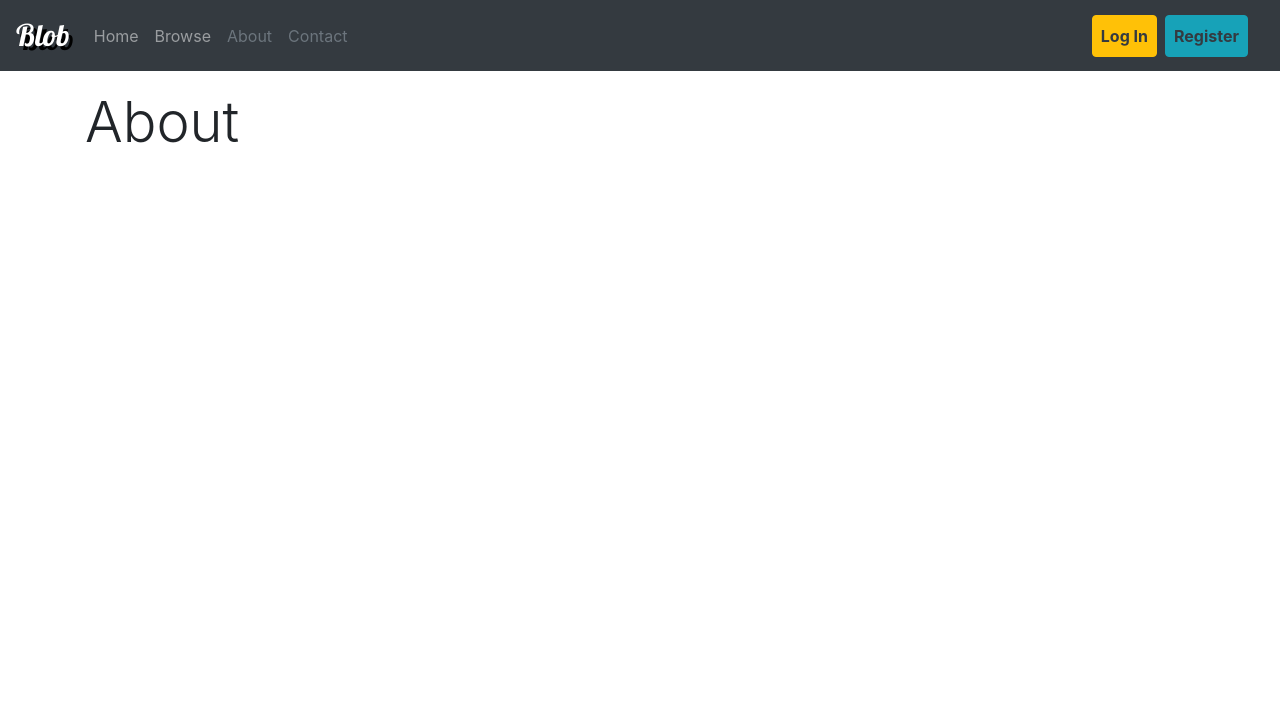
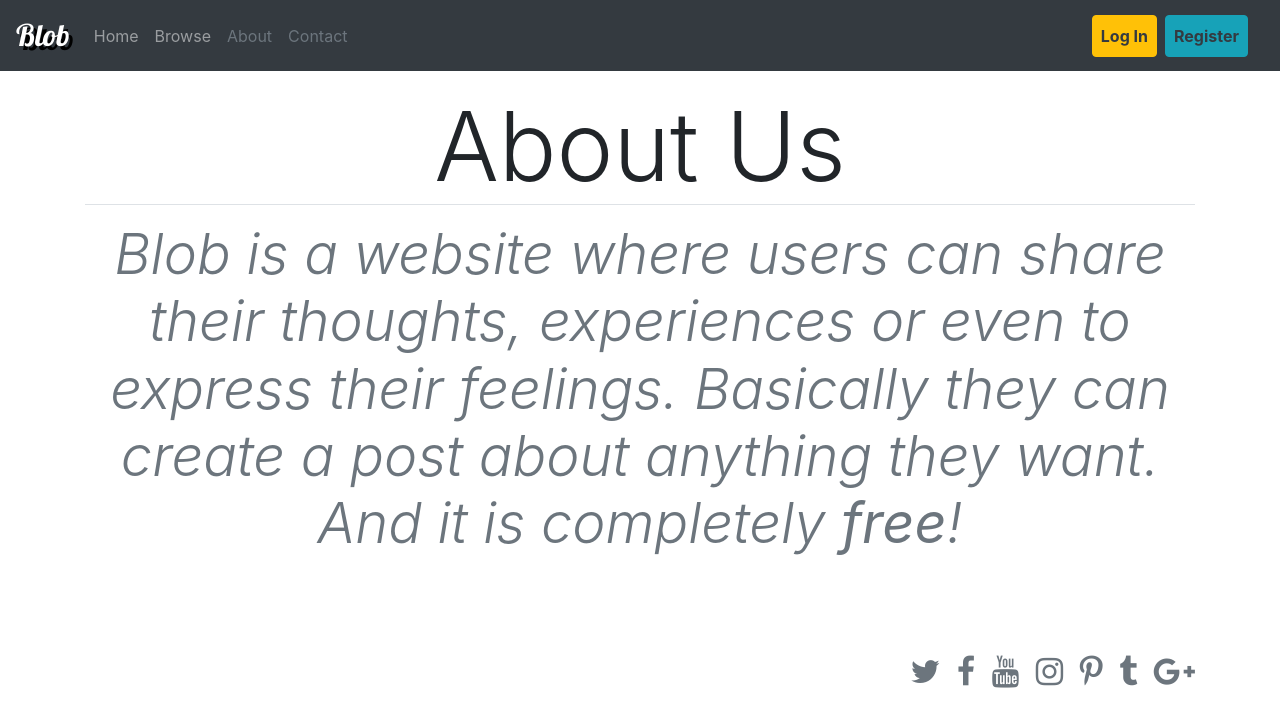
Before and after one commit to snap22/Blog, a Django app: page /about/ in a window 1280 px wide. Shown: the top 727 px of the page. Run offline with Django 3.2, Linux system fonts and the light colour scheme; some libraries are stand-ins or nearby versions.

Commit message:
updated about template

```diff
--- a/project/blog/templates/blog/main/about.html
+++ b/project/blog/templates/blog/main/about.html
@@ -1,8 +1,28 @@
 {% extends "blog/basic.html" %}
 {% block content_big %}
 
-    <div class="display-4">
-        About
+    <div class="display-1 text-center border-bottom">
+        About Us
+    </div>
+
+    <div class="text-center display-4 text-muted">
+       <p class="mt-3 mb-5">
+           <i>
+                Blob is a website where users can share their thoughts, experiences or even to express their feelings.
+                Basically they can create a post about anything they want. And it is completely <span> <b>free</b></span>!
+           </i>
+       </p>
+    </div>
+    <div class="h2 mt-5 text-dark pull-right">
+        <a href="#" class="text-muted text-decoration-none ml-2"> <i class="fa fa-twitter" aria-hidden="true"></i> </a>
+        <a href="#" class="text-muted text-decoration-none ml-2"> <i class="fa fa-facebook" aria-hidden="true"></i> </a>
+        <a href="#" class="text-muted text-decoration-none ml-2"> <i class="fa fa-youtube" aria-hidden="true"></i> </a>
+        <a href="#" class="text-muted text-decoration-none ml-2"> <i class="fa fa-instagram" aria-hidden="true"></i></a>
+        <a href="#" class="text-muted text-decoration-none ml-2"> <i class="fa fa-pinterest-p" aria-hidden="true"></i></a>
+        <a href="#" class="text-muted text-decoration-none ml-2"> <i class="fa fa-tumblr" aria-hidden="true"></i></a>
+        <a href="#" class="text-muted text-decoration-none ml-2"> <i class="fa fa-google-plus" aria-hidden="true"></i></a>
+
+
     </div>
 
 {% endblock content_big %}
```
